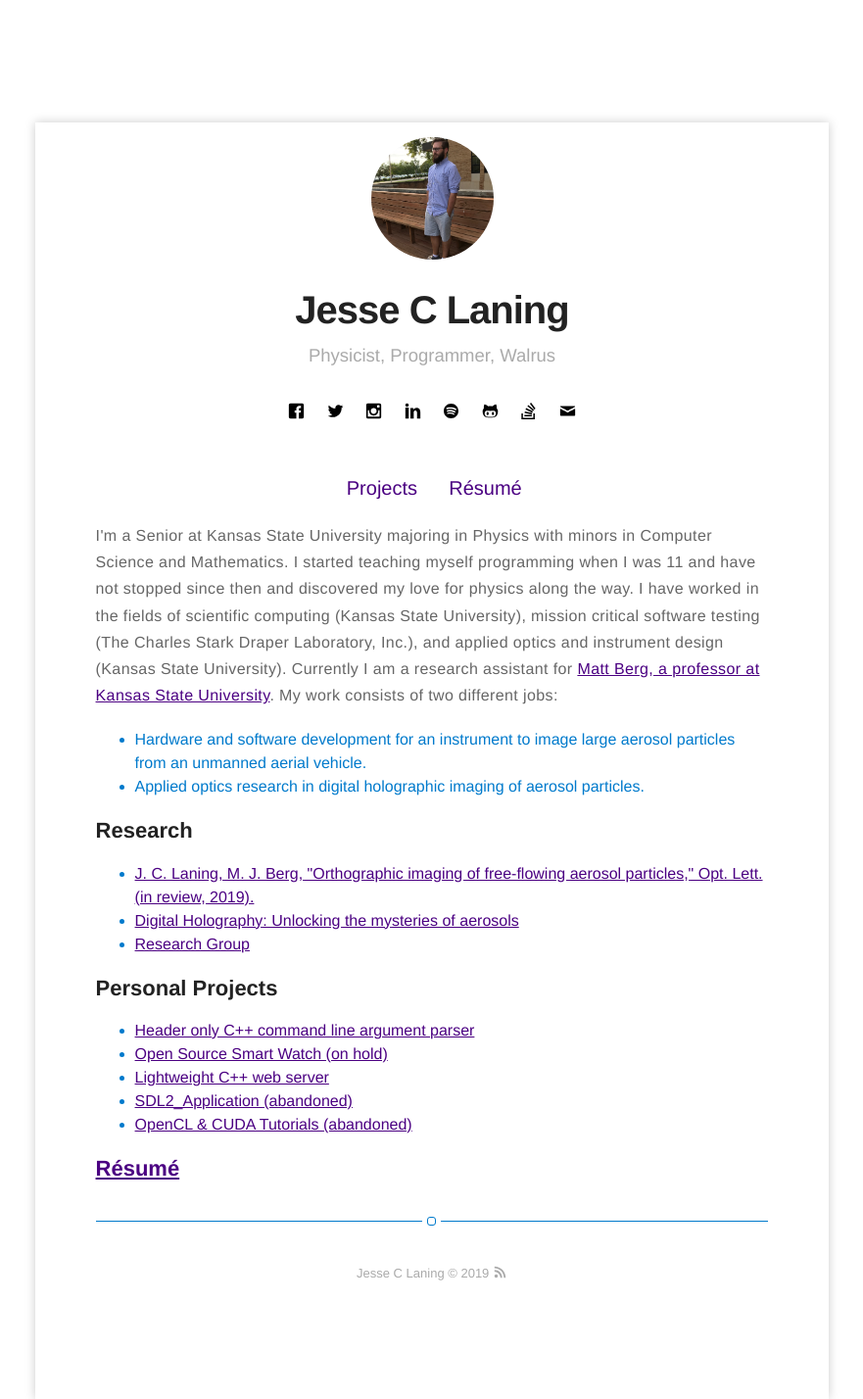
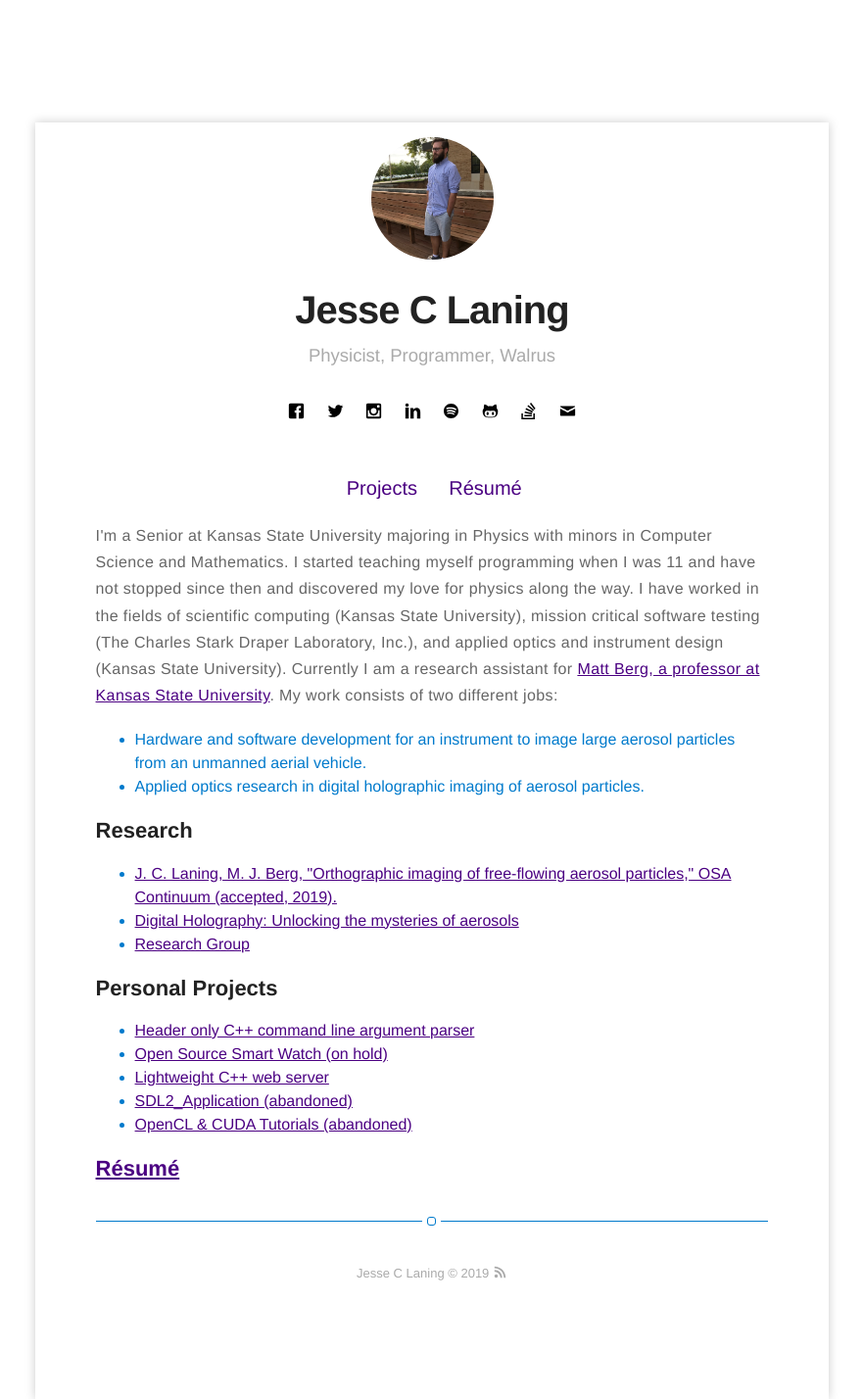
Before and after one commit to jamolnng/jamolnng.github.io, a Jekyll site: the page built from index.html, in a window 1280 px wide. Shown: the whole page at 98% size, without its empty margins (199-1080 px from the left). Built offline with Jekyll 4.4.1, drawn with Linux system fonts in a browser that asks for light colours; nearby versions of some CDN libraries; library files that are not in the unit come from our copies.

Commit message:
update publication

```diff
--- a/index.html
+++ b/index.html
@@ -22,8 +22,7 @@ title: Home
 	<ul>
 		<li><a href="https://jlaning.com/assets/docs/orthographic_imaging_of_free_flowing_aerosol_particles.pdf">J. C.
 				Laning, M. J. Berg, "Orthographic imaging of free-flowing
-				aerosol particles," Opt. Lett. (in review,
-				2019).</a></li>
+				aerosol particles," OSA Continuum (accepted, 2019).</a></li>
 		<li><a href="https://jlaning.com/assets/docs/digital_olography_unlocking_the_mysteries_of_aerosols.pdf">Digital
 				Holography: Unlocking the mysteries of aerosols</a>
 		</li>
```
